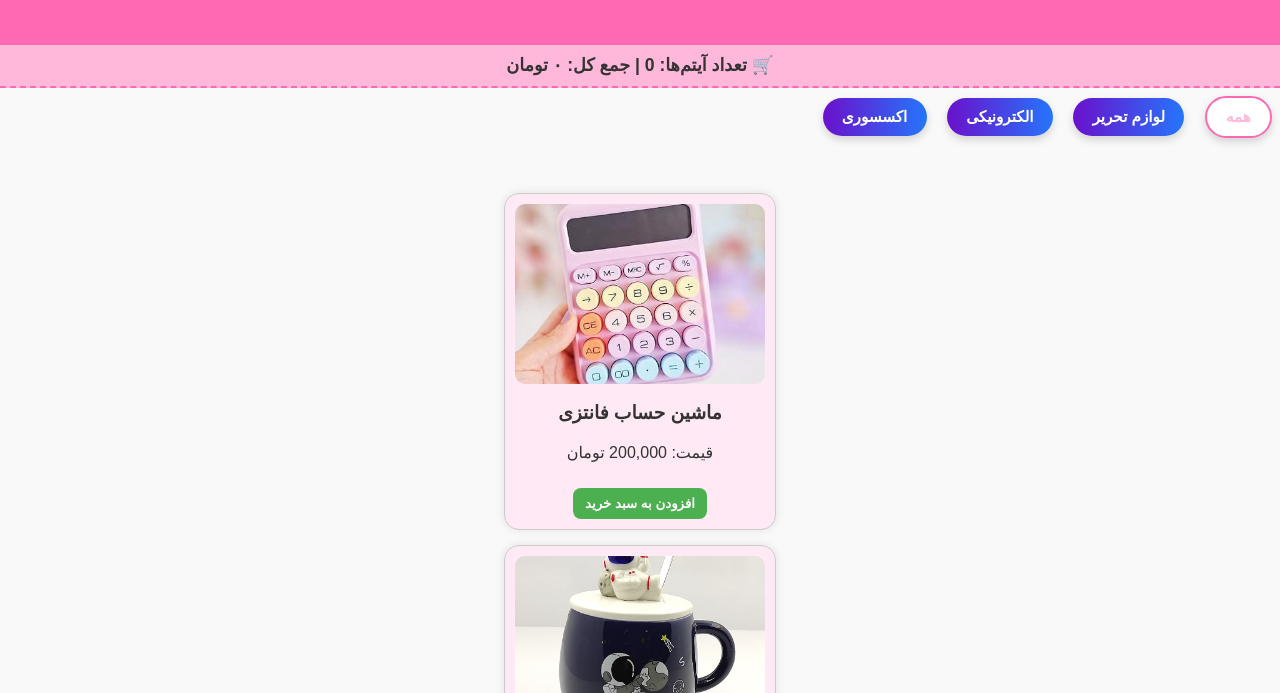
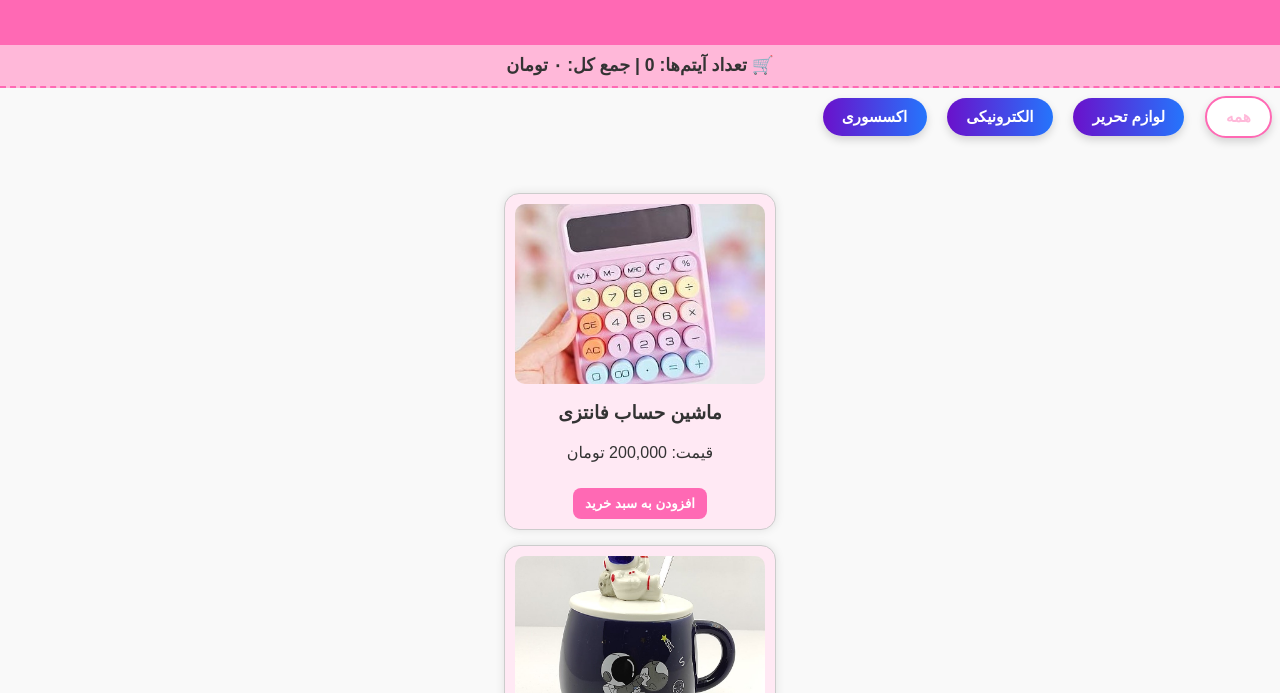
Before and after one commit to neli7981/simple-store, a plain HTML site: page index.html in a window 1280 px wide. Shown: the part 107-800 px from the top of the page. Drawn offline with Linux system fonts and the light colour scheme; a small style sheet from the web is missing.

Commit message:
Update style.css

```diff
--- a/style.css
+++ b/style.css
@@ -218,7 +218,7 @@ footer {
   border: 2px solid #ff69b4;
 }
 .add-to-cart {
-  background-color: #4caf50;
+  background-color: #ff69b4;
   color: white;
   padding: 8px 12px;
   margin-top: 10px;
@@ -229,7 +229,7 @@ footer {
   transition: 0.3s;
 }
 .add-to-cart:hover {
-  background-color: #45a049;
+  background-color: #ffe0e5;
 }
 
 .remove-from-cart {
```
